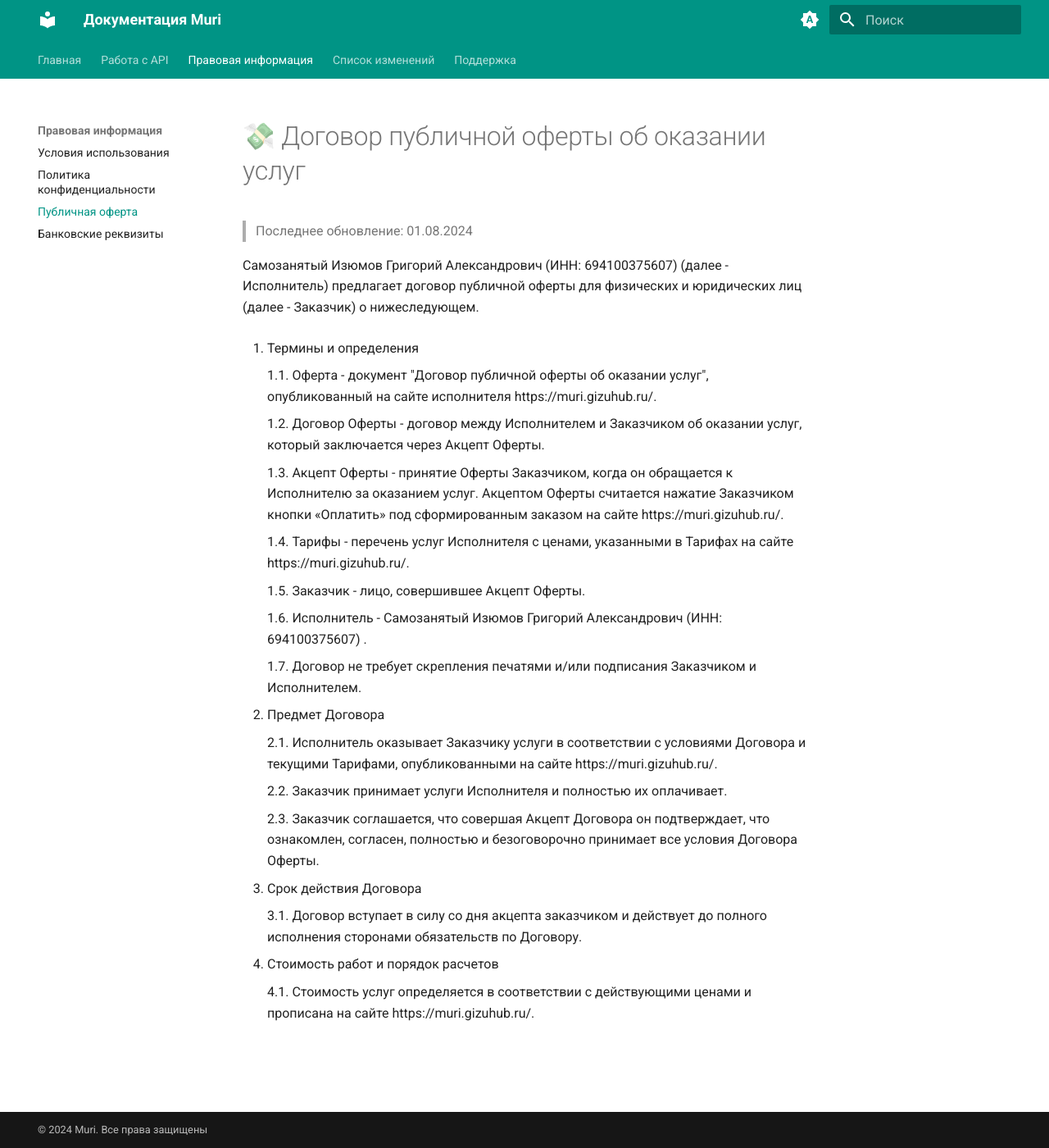
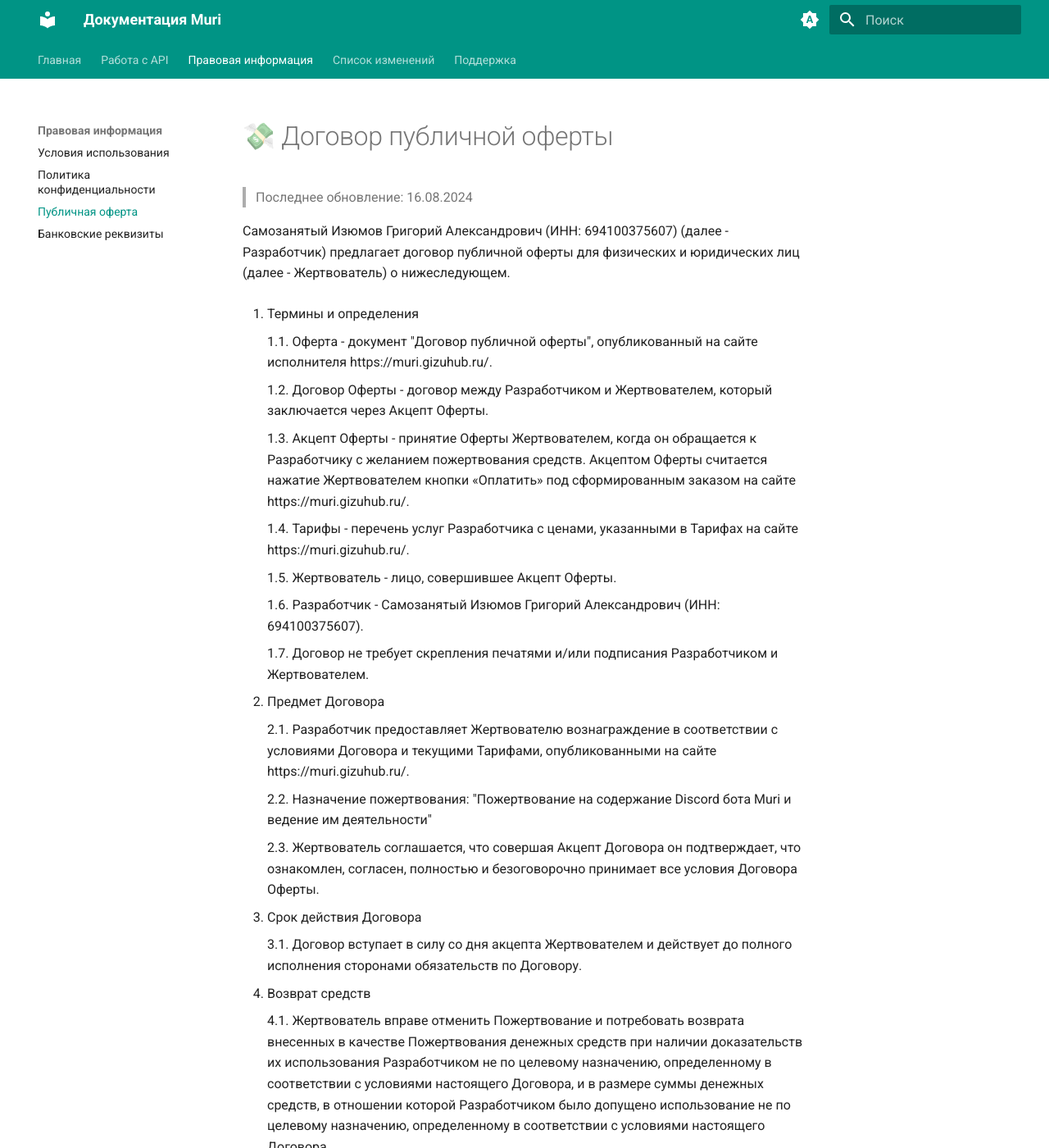
Before and after one commit to Muri-ds/muri-ds.github.io, an MkDocs documentation site: the page built from docs/legal/oferta.md, in a window 1280 px wide and 1400 px high. Shown: the whole window at 82% size. Built offline with MkDocs 1.6.1 and Material for MkDocs 9.7.7, drawn with Linux system fonts in a browser that asks for light colours; some of the changed text lies outside the part shown.

Commit message:
Change oferta

````diff
--- a/docs/legal/oferta.md
+++ b/docs/legal/oferta.md
@@ -1,36 +1,47 @@
-# 💸 Договор публичной оферты об оказании услуг
-> Последнее обновление: 01.08.2024
+# 💸 Договор публичной оферты
+> Последнее обновление: 16.08.2024
 
-Самозанятый Изюмов Григорий Александрович (ИНН: 694100375607) (далее - Исполнитель) предлагает договор публичной оферты для физических и юридических лиц (далее - Заказчик) о нижеследующем.
+Самозанятый Изюмов Григорий Александрович (ИНН: 694100375607) (далее - Разработчик) предлагает договор публичной оферты для физических и юридических лиц (далее - Жертвователь) о нижеследующем.
 
 1. Термины и определения
 
-    1.1. Оферта - документ "Договор публичной оферты об оказании услуг", опубликованный на сайте исполнителя https://muri.gizuhub.ru/.
+    1.1. Оферта - документ "Договор публичной оферты", опубликованный на сайте исполнителя https://muri.gizuhub.ru/.
 
-    1.2. Договор Оферты - договор между Исполнителем и Заказчиком об оказании услуг, который заключается через Акцепт Оферты.
+    1.2. Договор Оферты - договор между Разработчиком и Жертвователем, который заключается через Акцепт Оферты.
 
-    1.3. Акцепт Оферты - принятие Оферты Заказчиком, когда он обращается к Исполнителю за оказанием услуг. Акцептом Оферты считается нажатие Заказчиком кнопки «Оплатить» под сформированным заказом на сайте https://muri.gizuhub.ru/.
+    1.3. Акцепт Оферты - принятие Оферты Жертвователем, когда он обращается к Разработчику с желанием пожертвования средств. Акцептом Оферты считается нажатие Жертвователем кнопки «Оплатить» под сформированным заказом на сайте https://muri.gizuhub.ru/.
 
-    1.4. Тарифы - перечень услуг Исполнителя с ценами, указанными в Тарифах на сайте https://muri.gizuhub.ru/.
+    1.4. Тарифы - перечень услуг Разработчика с ценами, указанными в Тарифах на сайте https://muri.gizuhub.ru/.
 
-    1.5. Заказчик - лицо, совершившее Акцепт Оферты.
+    1.5. Жертвователь - лицо, совершившее Акцепт Оферты.
 
-    1.6. Исполнитель - Самозанятый Изюмов Григорий Александрович (ИНН: 694100375607) .
+    1.6. Разработчик - Самозанятый Изюмов Григорий Александрович (ИНН: 694100375607).
 
-    1.7. Договор не требует скрепления печатями и/или подписания Заказчиком и Исполнителем.
+    1.7. Договор не требует скрепления печатями и/или подписания Разработчиком и Жертвователем.
 
 2. Предмет Договора
 
-    2.1. Исполнитель оказывает Заказчику услуги в соответствии с условиями Договора и текущими Тарифами, опубликованными на сайте https://muri.gizuhub.ru/.
+    2.1. Разработчик предоставляет Жертвователю вознаграждение в соответствии с условиями Договора и текущими Тарифами, опубликованными на сайте https://muri.gizuhub.ru/.
 
-    2.2. Заказчик принимает услуги Исполнителя и полностью их оплачивает.
+    2.2. Назначение пожертвования: "Пожертвование на содержание Discord бота Muri и ведение им деятельности"
 
-    2.3. Заказчик соглашается, что совершая Акцепт Договора он подтверждает, что ознакомлен, согласен, полностью и безоговорочно принимает все условия Договора Оферты.
+    2.3. Жертвователь соглашается, что совершая Акцепт Договора он подтверждает, что ознакомлен, согласен, полностью и безоговорочно принимает все условия Договора Оферты.
 
 3. Срок действия Договора
 
-    3.1. Договор вступает в силу со дня акцепта заказчиком и действует до полного исполнения сторонами обязательств по Договору.
+    3.1. Договор вступает в силу со дня акцепта Жертвователем и действует до полного исполнения сторонами обязательств по Договору.
 
-4. Стоимость работ и порядок расчетов
+4. Возврат средств
 
-    4.1. Стоимость услуг определяется в соответствии с действующими ценами и прописана на сайте https://muri.gizuhub.ru/.
+    4.1. Жертвователь вправе отменить Пожертвование и потребовать возврата внесенных в качестве Пожертвования денежных средств при наличии доказательств их использования Разработчиком не по целевому назначению, определенному в соответствии с условиями настоящего Договора, и в размере суммы денежных средств, в отношении которой Разработчиком было допущено использование не по целевому назначению, определенному в соответствии с условиями настоящего Договора.
+
+5. Банковские реквизиты
+```
+Наименование Банка получателя: Филиал № 3652 Банка ВТБ (публичное акционерное общество) в г. Воронеже
+БИК Банка получателя: 042007855
+ИНН Банка получателя: 7702070139
+КПП Банка получателя: 366643002
+К/С Банка получателя: 30101810545250000855
+Получатель: Изюмов Григорий Александрович
+Счет получателя в банке получателя: 40817810190019686814
+```
````
Also changed, not shown: docs/changelog/index.md (+7 -6 lines).
